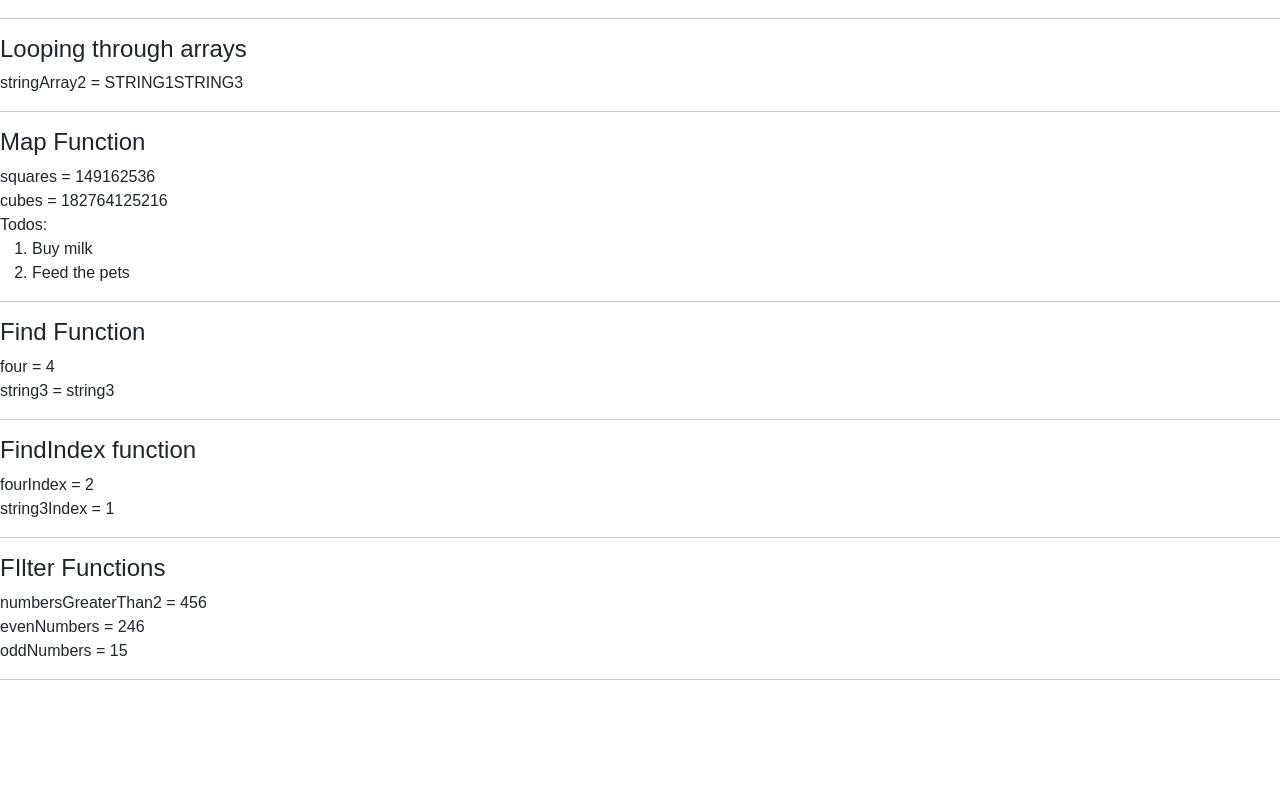
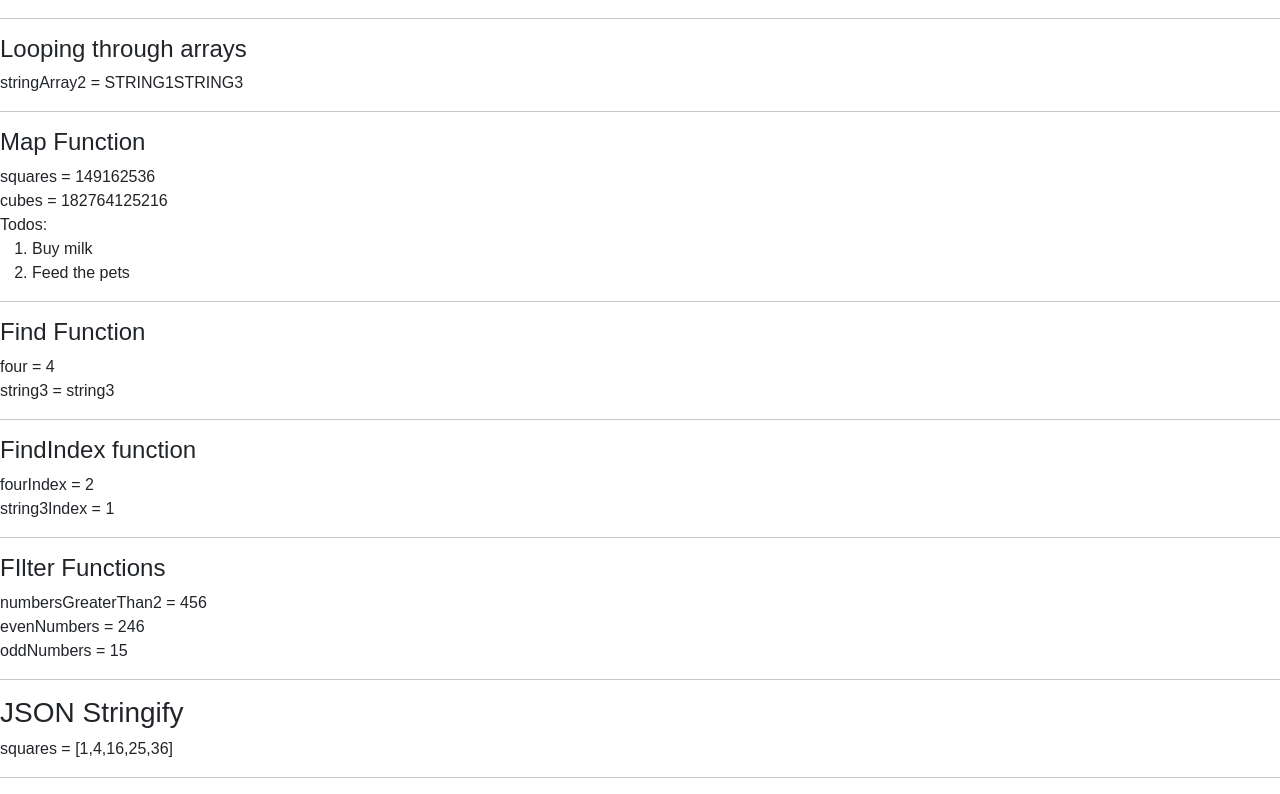
Before and after one commit to abbyelbaum/kambaz-react-web-app, a React (Vite) app: page /#/Labs/Lab3 in a window 1280 px wide. Shown: the part 2228-3022 px from the top of the page. Before the commit the page ends 2924 px from the top, so only its background shows below. Built offline with nearby package versions, Linux system fonts and the light colour scheme.

Commit message:
JSON Stringify

```diff
--- /dev/null
+++ b/src/Labs/Lab3/JsonStringify.tsx
@@ -0,0 +1,9 @@
+export default function JsonStringify() {
+    const squares = [1, 4, 16, 25, 36];
+    return(
+        <div className="wd-json-stringify">
+            <h3>JSON Stringify</h3>
+            squares = {JSON.stringify(squares)}<hr/>
+        </div>
+    );
+}
--- a/src/Labs/Lab3/index.tsx
+++ b/src/Labs/Lab3/index.tsx
@@ -17,6 +17,7 @@ import MapFunction from "./MapFunction";
 import FindFunction from "./FindFunction";
 import FindIndex from "./FindIndex";
 import FilterFunction from "./FIlterFunction";
+import JsonStringify from "./JsonStringify";
 
 export default function Lab3() {
     return (
@@ -41,6 +42,7 @@ export default function Lab3() {
             <FindFunction/>
             <FindIndex/>
             <FilterFunction/>
+            <JsonStringify/>
         </div>
     );
 }
```
